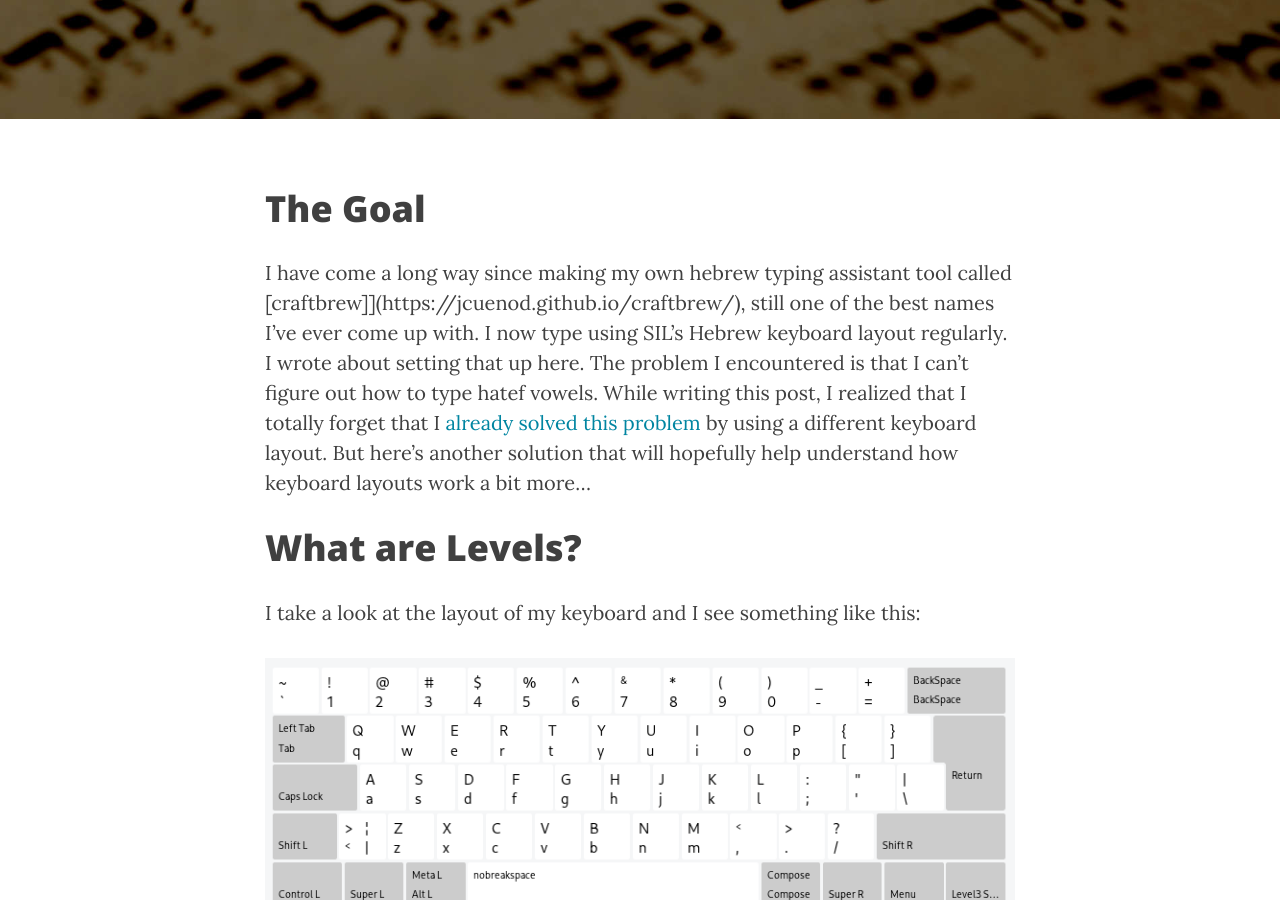
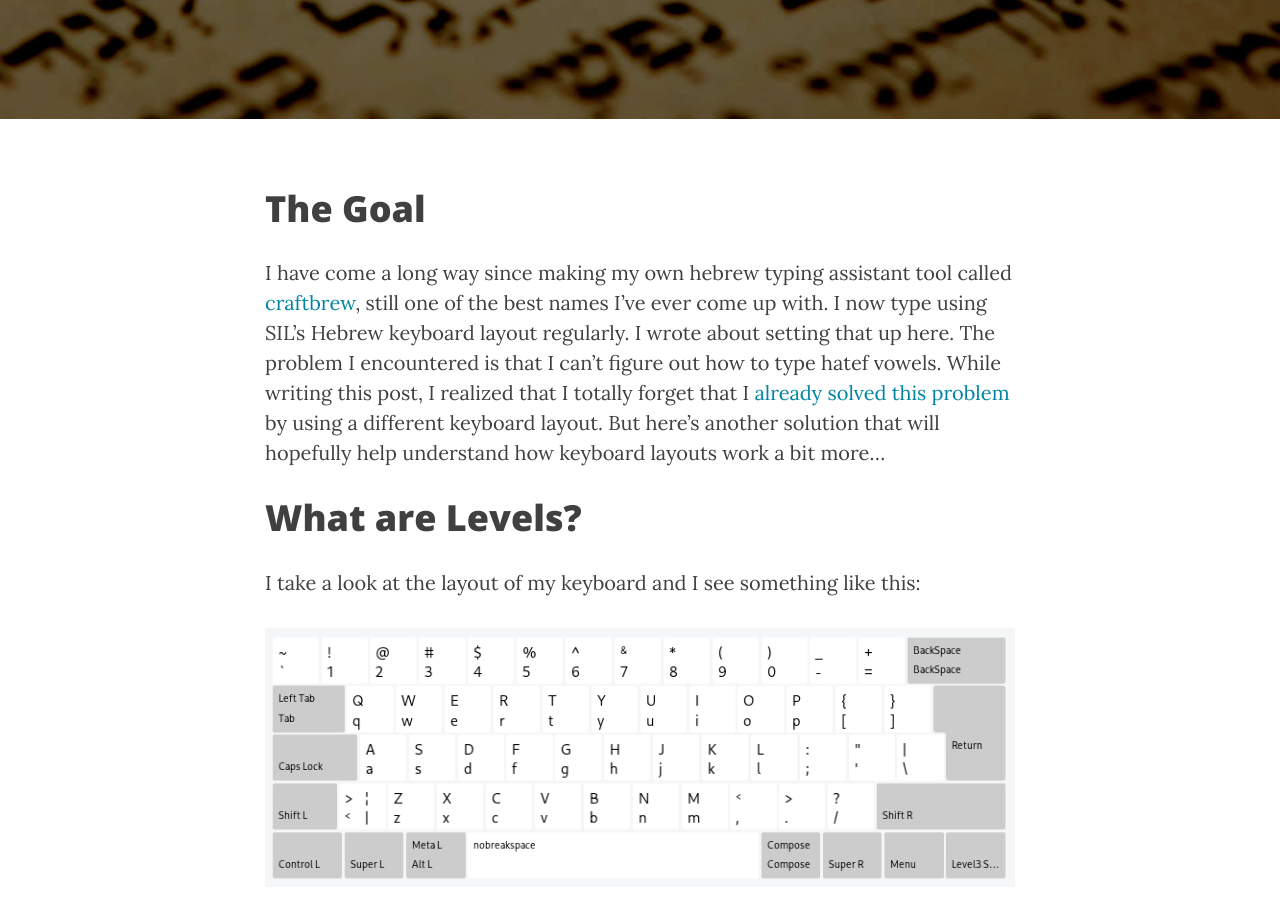
Before and after one commit to jcuenod/bibletech, a Jekyll site: the page built from _posts/2021-11-19-typing-hatef-qametz.md, in a window 1280 px wide and 900 px high, scrolled down 357 px. Built offline with Jekyll 4.4.1, drawn with Linux system fonts in a browser that asks for light colours; nearby versions of some CDN libraries.

Commit message:
Fix typo

```diff
--- a/_posts/2021-11-19-typing-hatef-qametz.md
+++ b/_posts/2021-11-19-typing-hatef-qametz.md
@@ -9,7 +9,7 @@ header-img: "img/post-bg-hebrew.jpg"
 
 # The Goal
 
-I have come a long way since making my own hebrew typing assistant tool called [craftbrew]](https://jcuenod.github.io/craftbrew/), still one of the best names I've ever come up with. I now type using SIL's Hebrew keyboard layout regularly. I wrote about setting that up here. The problem I encountered is that I can't figure out how to type hatef vowels. While writing this post, I realized that I totally forget that I [already solved this problem](https://jcuenod.github.io/bibletech/2018/01/01/an-even-better-hebrew-keyboard-layout/) by using a different keyboard layout. But here's another solution that will hopefully help understand how keyboard layouts work a bit more...
+I have come a long way since making my own hebrew typing assistant tool called [craftbrew](https://jcuenod.github.io/craftbrew/), still one of the best names I've ever come up with. I now type using SIL's Hebrew keyboard layout regularly. I wrote about setting that up here. The problem I encountered is that I can't figure out how to type hatef vowels. While writing this post, I realized that I totally forget that I [already solved this problem](https://jcuenod.github.io/bibletech/2018/01/01/an-even-better-hebrew-keyboard-layout/) by using a different keyboard layout. But here's another solution that will hopefully help understand how keyboard layouts work a bit more...
 
 # What are Levels?
 
```
